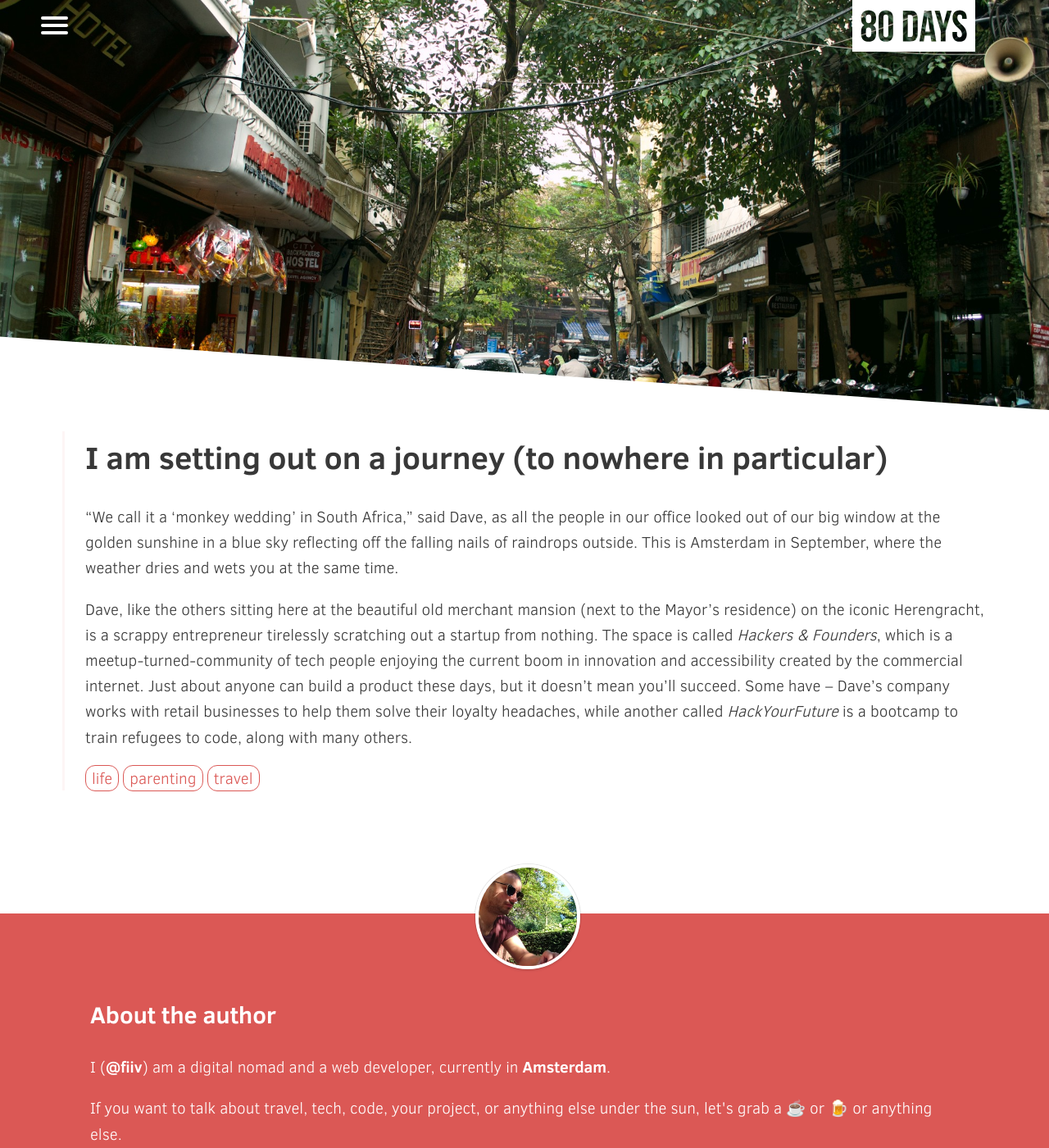
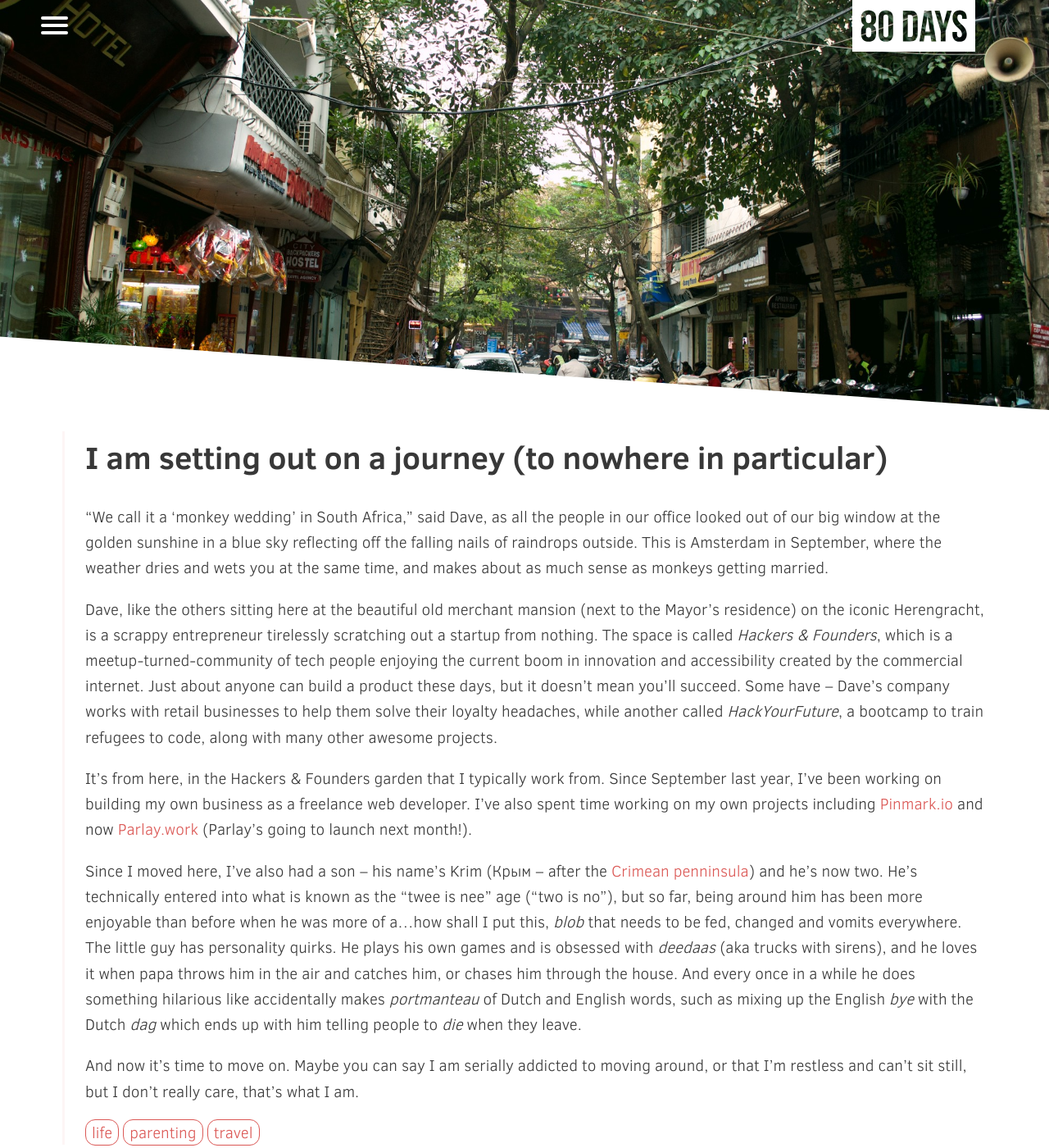
Before and after one commit to mtimofiiv/80days.in, a Jekyll site: the page built from _posts/2018-09-24-where-we-are-going.markdown, in a window 1280 px wide and 1400 px high. Shown: the whole window at 82% size. Built offline with Jekyll 4.4.1, drawn with Linux system fonts in a browser that asks for light colours; comment, search, counter and statistics services are not loaded.

Commit message:
half-finished blog

```diff
--- a/_posts/2018-09-24-where-we-are-going.markdown
+++ b/_posts/2018-09-24-where-we-are-going.markdown
@@ -6,6 +6,12 @@ tags: [ 'life', 'parenting', 'travel' ]
 category: travel
 masthead: /assets/images/hanoi.jpg
 ---
-"We call it a 'monkey wedding' in South Africa," said Dave, as all the people in our office looked out of our big window at the golden sunshine in a blue sky reflecting off the falling nails of raindrops outside. This is Amsterdam in September, where the weather dries and wets you at the same time.
+"We call it a 'monkey wedding' in South Africa," said Dave, as all the people in our office looked out of our big window at the golden sunshine in a blue sky reflecting off the falling nails of raindrops outside. This is Amsterdam in September, where the weather dries and wets you at the same time, and makes about as much sense as monkeys getting married.
 
-Dave, like the others sitting here at the beautiful old merchant mansion (next to the Mayor's residence) on the iconic Herengracht, is a scrappy entrepreneur tirelessly scratching out a startup from nothing. The space is called _Hackers & Founders_, which is a meetup-turned-community of tech people enjoying the current boom in innovation and accessibility created by the commercial internet. Just about anyone can build a product these days, but it doesn't mean you'll succeed. Some have – Dave's company works with retail businesses to help them solve their loyalty headaches, while another called _HackYourFuture_ is a bootcamp to train refugees to code, along with many others.
+Dave, like the others sitting here at the beautiful old merchant mansion (next to the Mayor's residence) on the iconic Herengracht, is a scrappy entrepreneur tirelessly scratching out a startup from nothing. The space is called _Hackers & Founders_, which is a meetup-turned-community of tech people enjoying the current boom in innovation and accessibility created by the commercial internet. Just about anyone can build a product these days, but it doesn't mean you'll succeed. Some have – Dave's company works with retail businesses to help them solve their loyalty headaches, while another called _HackYourFuture_, a bootcamp to train refugees to code, along with many other awesome projects.
+
+It's from here, in the Hackers & Founders garden that I typically work from. Since September last year, I've been working on building my own business as a freelance web developer. I've also spent time working on my own projects including [Pinmark.io](https://pinmark.io) and now [Parlay.work](https://parlay.work) (Parlay's going to launch next month!).
+
+Since I moved here, I've also had a son – his name's Krim (Крым – after the [Crimean penninsula](https://en.wikipedia.org/wiki/Crimea)) and he's now two. He's technically entered into what is known as the "twee is nee" age ("two is no"), but so far, being around him has been more enjoyable than before when he was more of a...how shall I put this, _blob_ that needs to be fed, changed and vomits everywhere. The little guy has personality quirks. He plays his own games and is obsessed with _deedaas_ (aka trucks with sirens), and he loves it when papa throws him in the air and catches him, or chases him through the house. And every once in a while he does something hilarious like accidentally makes _portmanteau_ of Dutch and English words, such as mixing up the English _bye_ with the Dutch _dag_ which ends up with him telling people to _die_ when they leave.
+
+And now it's time to move on. Maybe you can say I am serially addicted to moving around, or that I'm restless and can't sit still, but I don't really care, that's what I am.
--- a/google6f32e4a3832a96fc.html
+++ /dev/null
@@ -1 +0,0 @@
-google-site-verification: google6f32e4a3832a96fc.html
```
